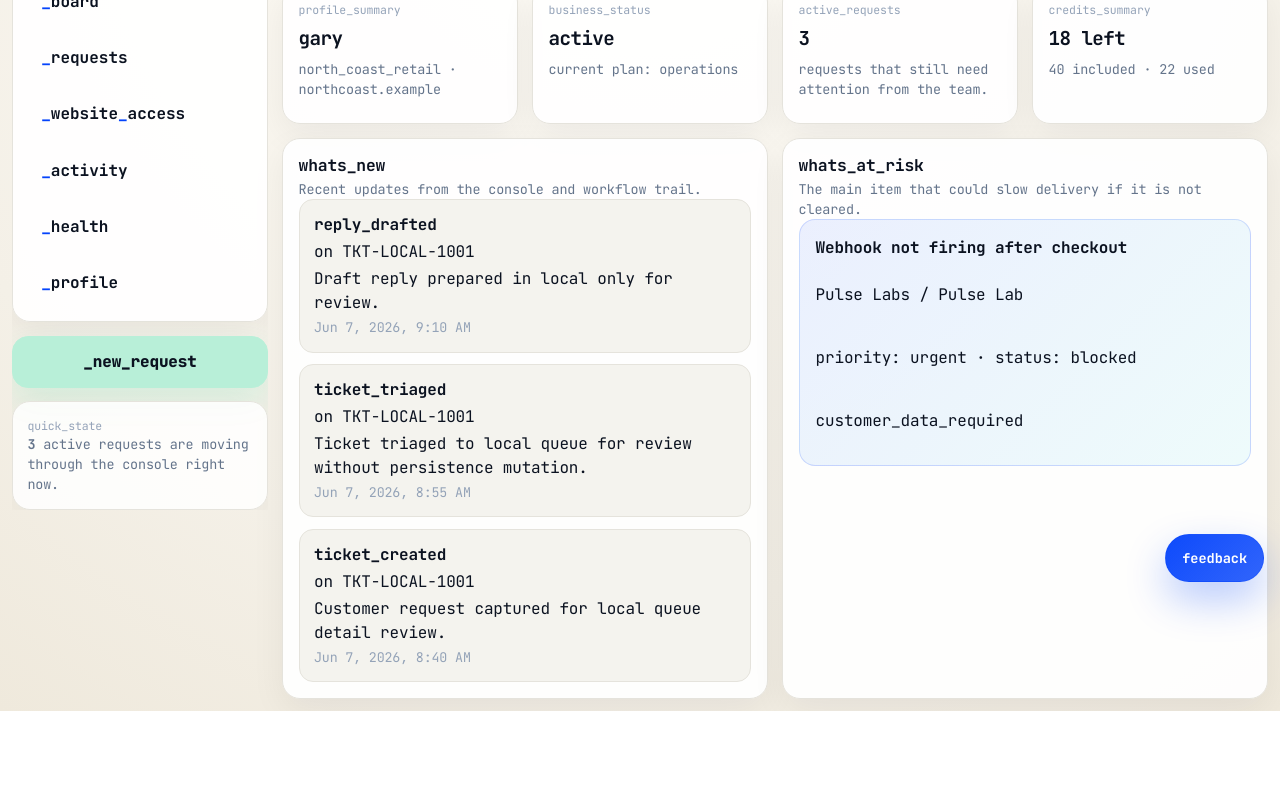
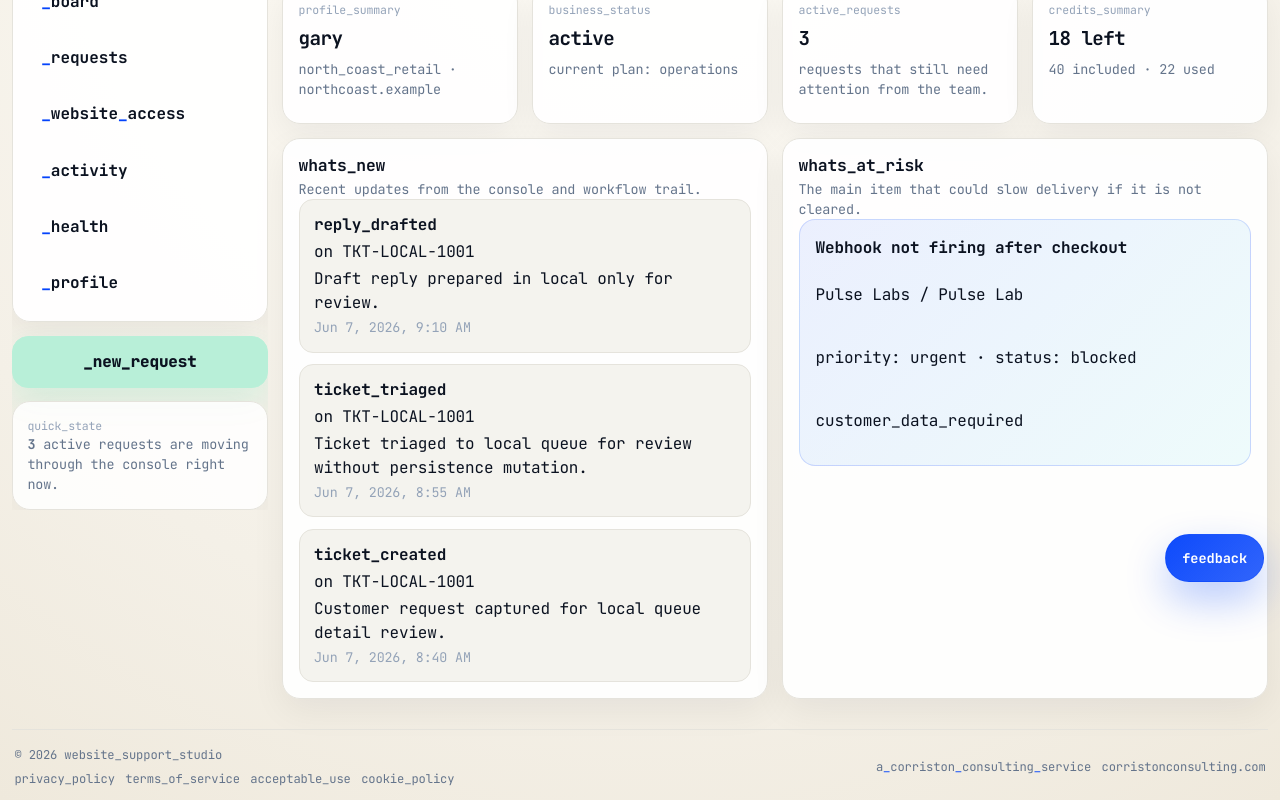
Before and after one commit to gcorrist66/website-support-studio, a React (Vite) app: page /overview in a window 1280 px wide. Shown: the part 202-1002 px from the top of the page. Before the commit the page ends 913 px from the top, so only its background shows below. Built offline with nearby package versions, Linux system fonts and the light colour scheme.

Commit message:
Add app footer and Corriston attribution

```diff
--- a/src/components/shell/AppShell.tsx
+++ b/src/components/shell/AppShell.tsx
@@ -163,6 +163,12 @@ const CREDIT_POLICY = [
 ] as const;
 
 const CHECKOUT_FUNCTION_URL = "https://sfhllezyyylduxvwdxki.supabase.co/functions/v1/create-checkout-session";
+const APP_LEGAL_LINKS = [
+  { href: "https://websitesupportstudio.com/privacy", label: "privacy_policy" },
+  { href: "https://websitesupportstudio.com/terms", label: "terms_of_service" },
+  { href: "https://websitesupportstudio.com/terms#acceptable-use", label: "acceptable_use" },
+  { href: "https://websitesupportstudio.com/cookies", label: "cookie_policy" },
+] as const;
 
 const WEBSITE_ACCESS_PLATFORMS: Array<{
   key: WebsitePlatformKey;
@@ -2050,6 +2056,27 @@ export function AppShell() {
         </div>
       ) : null}
 
+      <footer className="wss-app-footer">
+        <div>
+          <p>
+            © 2026 <MonoLabel text="website_support_studio" />
+          </p>
+          <nav aria-label="legal links">
+            {APP_LEGAL_LINKS.map((link) => (
+              <a key={link.href} href={link.href} target="_blank" rel="noreferrer">
+                <MonoLabel text={link.label} />
+              </a>
+            ))}
+          </nav>
+        </div>
+        <p className="wss-app-attribution">
+          <MonoLabel text="a corriston consulting service" />
+          <a href="https://www.corristonconsulting.com" target="_blank" rel="noreferrer">
+            corristonconsulting.com
+          </a>
+        </p>
+      </footer>
+
       <button type="button" className="wss-feedback-launcher" onClick={() => setFeedbackOpen(true)}>
         feedback
       </button>
--- a/src/styles.css
+++ b/src/styles.css
@@ -1378,6 +1378,48 @@ pre {
   min-width: 0;
   min-height: 0;
   display: grid;
+}
+
+.wss-app-footer {
+  display: flex;
+  align-items: center;
+  justify-content: space-between;
+  gap: 1rem;
+  margin-top: 1rem;
+  padding: 1rem 0.15rem 0;
+  border-top: 1px solid var(--border);
+  color: var(--text-muted);
+  font-size: 0.76rem;
+}
+
+.wss-app-footer p {
+  margin: 0;
+}
+
+.wss-app-footer nav,
+.wss-app-attribution {
+  display: flex;
+  flex-wrap: wrap;
+  align-items: center;
+  gap: 0.65rem;
+}
+
+.wss-app-footer nav {
+  margin-top: 0.35rem;
+}
+
+.wss-app-footer a {
+  color: var(--text-muted);
+  text-decoration: none;
+}
+
+.wss-app-footer a:hover {
+  color: var(--brand-blue);
+}
+
+.wss-app-attribution {
+  justify-content: flex-end;
+  text-align: right;
 }
 
 .wss-panel {
@@ -2199,6 +2241,16 @@ pre {
     justify-items: start;
   }
 
+  .wss-app-footer {
+    display: grid;
+    justify-items: start;
+  }
+
+  .wss-app-attribution {
+    justify-content: flex-start;
+    text-align: left;
+  }
+
   .wss-board-shell {
     grid-template-columns: repeat(6, minmax(13.5rem, 82vw));
   }
```
Also changed, not shown: 1 other file (tests, documents, lock files or other folders).
